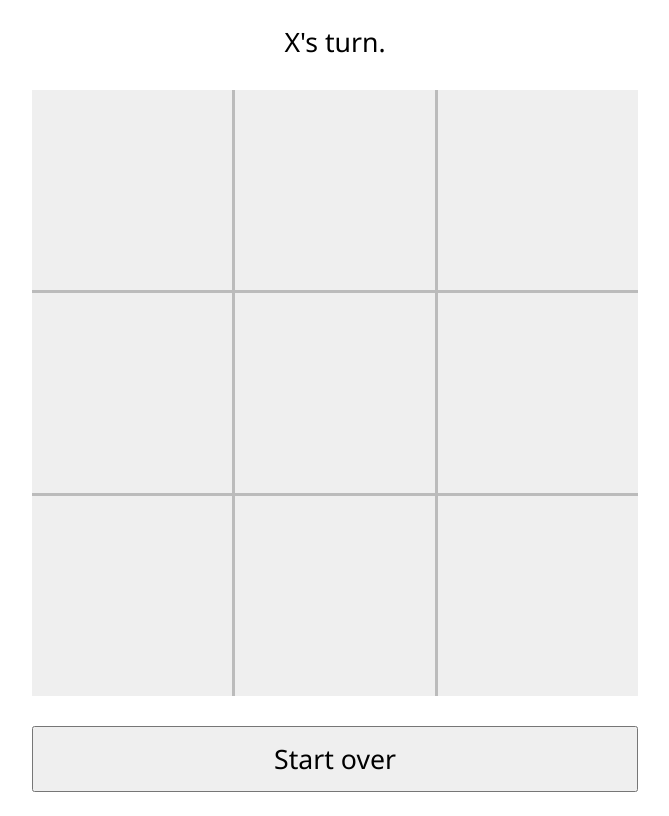
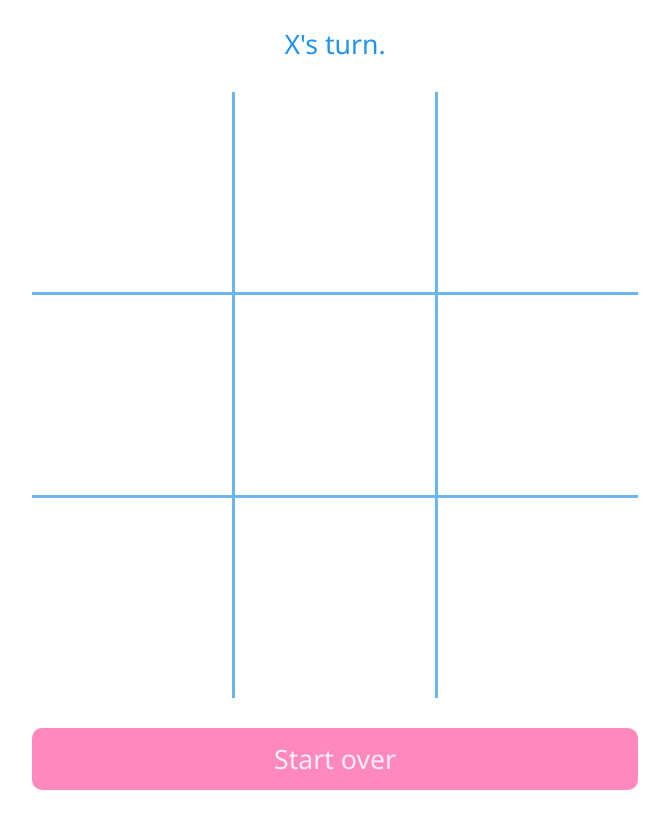
Before and after one commit to vlasdv/tic-tac-toe, a plain HTML site: page index.html in a window 1280 px wide. Both pictures are taken after a click on the button "Start over". Shown: the whole page, without its empty margins (305-974 px from the left). Drawn offline with Linux system fonts and the light colour scheme; a web font is replaced by a local one.

Commit message:
Add winner-buttons class to winned combination. In styles.css add designeted styling for this class, add new font, update colors

```diff
--- a/index.html
+++ b/index.html
@@ -6,6 +6,10 @@
   <title>Tic Tac Toe</title>
   <link rel="stylesheet" href="static/styles.css">
   <script src="static/app.js" defer></script>
+
+  <link rel="preconnect" href="https://fonts.googleapis.com">
+  <link rel="preconnect" href="https://fonts.gstatic.com" crossorigin>
+  <link href="https://fonts.googleapis.com/css2?family=Playwrite+IT+Moderna:wght@100..400&display=swap" rel="stylesheet">
 </head>
 <body>
   <main class="container">
--- a/static/app.js
+++ b/static/app.js
@@ -196,11 +196,10 @@ function setupInterface() {
   const restart = document.querySelector(".restart")
   restart.addEventListener('click', () => {
     game.startOver();
-    const buttons = document.querySelectorAll(".field-buttons")
-    buttons.forEach((button) => {
-      button.textContent = "\u2060";
-      button.disabled = false;
-    });
+
+    const fieldContainer = document.querySelector(".field");
+    fieldContainer.replaceChildren();
+    setupInterface();
   })
 }
 
@@ -210,11 +209,12 @@ function disableButtons() {
     winningButtons.push(document.querySelector(`#${id}`));
   });
   const buttons = document.querySelectorAll(".field-buttons");
-    buttons.forEach((button) => {
-      if (!winningButtons.includes(button)) {
-        button.disabled = true;
-      }
-    });
+  buttons.forEach((button) => {
+    button.disabled = true;
+    if (winningButtons.includes(button)) {
+      button.classList.add("winner-buttons");
+    }
+  });
 }
 
 let winningCombo = [];
--- a/static/styles.css
+++ b/static/styles.css
@@ -1,5 +1,5 @@
 * {
-  font-family: 'Segoe UI', Tahoma, Geneva, Verdana, sans-serif;
+  font-family: 'Playwrite IT Moderna', 'Segoe UI', Tahoma, Geneva, Verdana, sans-serif;
 }
 
 body {
@@ -20,6 +20,8 @@ body {
   text-align: center;
   font-size: 20pt;
   margin: 0;
+
+  color: rgb(34, 146, 237);
 }
 
 .field {
@@ -28,15 +30,29 @@ body {
   grid-template-columns: repeat(3, 200px);
   gap: 3px;
 
-  background-color: #bbb;
+  background-color: rgb(107, 181, 241);
 }
 
 .field-buttons {
   font-size: 60pt;
   border-style: none;
+  background-color: white;
+  color: rgb(255, 137, 188);
+}
+
+.winner-buttons {
+  background-color: rgb(152, 212, 248);
+  color: white;
+  font-size: 80pt;
 }
 
 .restart {
   font-size: 20pt;
   padding: 10pt;
+
+  color: rgb(255, 237, 250);
+  background-color: rgb(255, 137, 188);
+
+  border-radius: 10px;
+  border: none;
 }
```
